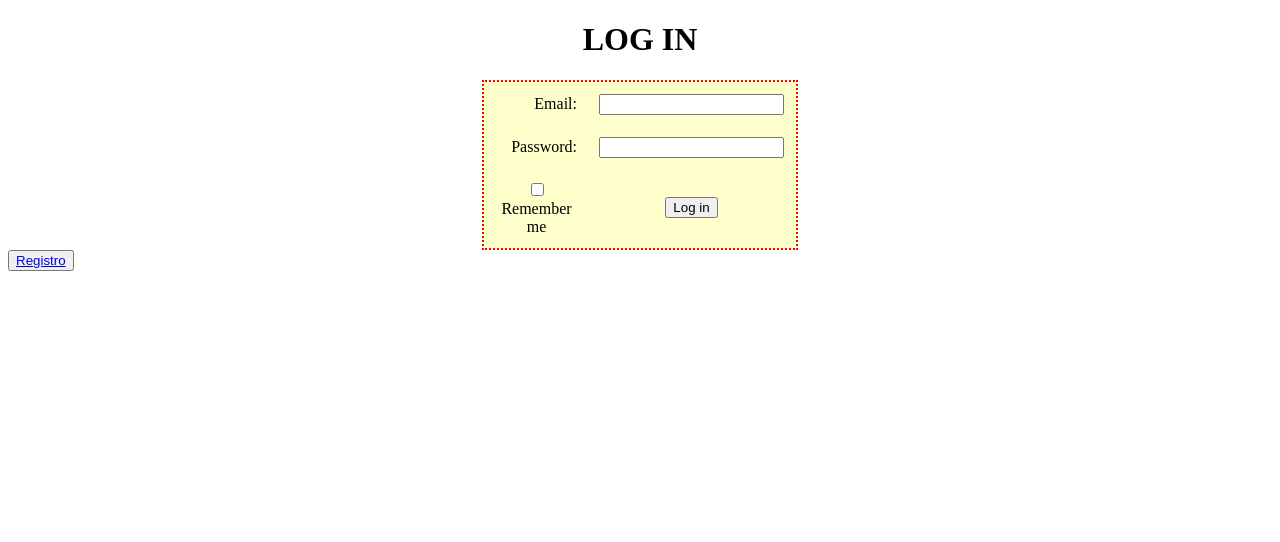
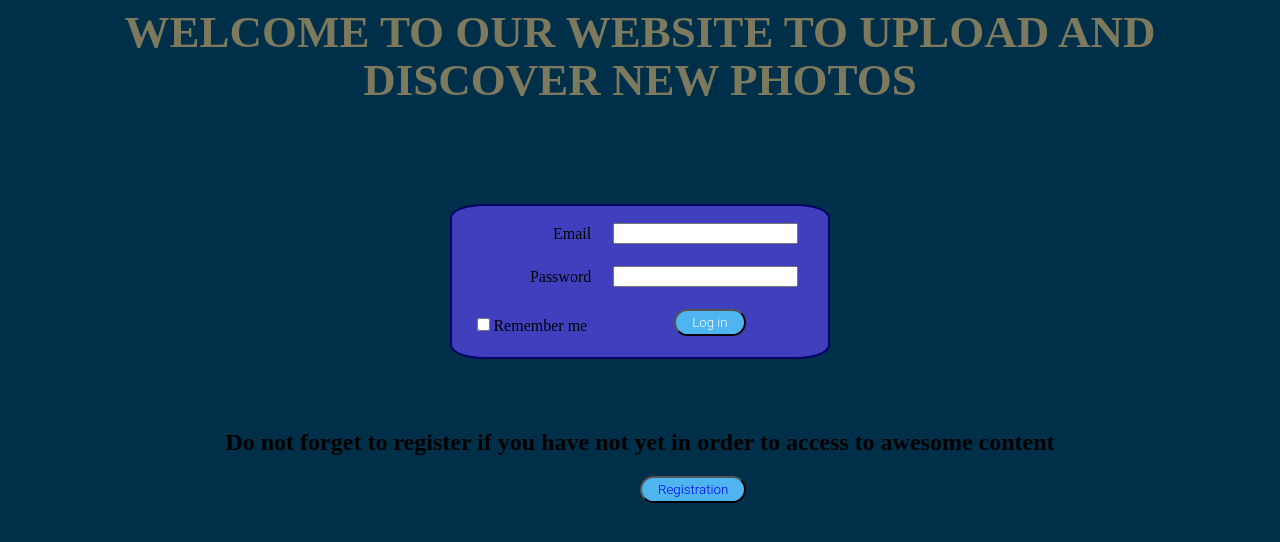
Before and after one commit to Pablo-Roncero/PHP_BLOG_LOGIN, a PHP site: page / in a window 1280 px wide. Shown: the top 542 px of the page. Run offline with PHP 8.4, Linux system fonts and the light colour scheme.

Commit message:
Style first part

```diff
--- a/View/Form_View.php
+++ b/View/Form_View.php
@@ -3,50 +3,31 @@
 <head>
     <meta charset="UTF-8">
     <meta name="viewport" content="width=device-width, initial-scale=1.0">
+    <link rel="stylesheet" href="style.css">
     <title>LOG IN</title>
     <style>
 
-        h1 {
-            text-align: center;
-        }
-
         table {
-            width: 25%;
-            background-color: #FFC;
-            border: 2px dotted #F00;
+            width: 30%;
             margin: auto;
-        }
-
-        .izq {
-            text-align: right;
-        }
-
-        .der {
-            text-align: left;
-        }
-
-        td {
-
-            text-align: center;
-            padding: 10px;
         }
 
     </style>
 </head>
 <body>
 
-<h1>LOG IN</h1>
+<h1>WELCOME TO OUR WEBSITE TO UPLOAD AND DISCOVER NEW PHOTOS</h1>
 
 <form action="Model/Login_Model.php" method="post">
 
     <table>
 
         <tr>
-            <td class="izq">Email:</td><td class="der"><input type="email" name="login" /></td>
+            <td class="izq">Email</td><td class="der"><input type="email" name="login" /></td>
         </tr>
 
         <tr>
-            <td class="izq">Password:</td>
+            <td class="izq">Password</td>
             <td class="der"><input type="password" name="password">
             </td>
         </tr>
@@ -57,12 +38,5 @@
 
 </form>
 
-<?php
-
-
-
-
-?>
-
 </body>
 </html>
--- a/index.php
+++ b/index.php
@@ -41,7 +41,9 @@ a la página de inicio de sesión o a la de registro en un caso dado -->
 
         require_once("View/Form_View.php");
 
-        echo "<button><a href='Model/Registration_Model.php'>Registro</a></button>";
+        echo "<div class='register'>
+        <h2>Do not forget to register if you have not yet in order to access to awesome content</h2>
+        <button><a href='Model/Registration_Model.php'>Registration</a></button></div>";
 
     }
 
--- /dev/null
+++ b/style.css
@@ -0,0 +1,114 @@
+/* File to give the style to the whole webapp */
+
+/* First we give style to headers */
+
+h1 {
+    color: #7c795d;
+    font-family: 'Trocchi', serif;
+    font-size: 45px;
+    font-weight: bold;
+    line-height: 48px;
+    margin: 0;
+    text-align: center;
+
+}
+
+h2 {
+    text-align: center;
+}
+
+/* Body background color */
+
+body {
+    background-color: #003049;
+}
+
+/* Style to the forms embedded in tables */
+
+form {
+
+    position: relative;
+    top: 100px;
+
+}
+
+table {
+    width:50%;
+	margin:auto;
+	background-color:#4040bf;
+	border:solid 2px #000066;
+    padding:5px;
+    border-radius: 9%;
+
+}
+
+.izq {
+    text-align: right;
+}
+
+.der {
+    text-align: left;
+}
+
+td {
+
+    text-align: center;
+    padding: 10px;
+}
+
+input[type="submit"] {
+    display:inline-block;
+    padding:0.3em 1.2em;
+    margin:0 0.3em 0.3em 0;
+    border-radius:2em;
+    box-sizing: border-box;
+    text-decoration:none;
+    font-family:'Roboto',sans-serif;
+    font-weight:300;
+    color:#FFFFFF;
+    background-color:#4eb5f1;
+    text-align:center;
+    transition: all 0.2s;
+    cursor: pointer;
+}
+
+input[type="submit"]:hover {
+    background-color:#4095c6;
+}
+
+/* Registration style */
+
+.register {
+
+    position: relative;
+    top: 150px;
+
+}
+
+.register button {
+    position: relative;
+    left: 50%;
+    display:inline-block;
+    padding:0.3em 1.2em;
+    margin:0 0.3em 0.3em 0;
+    border-radius:2em;
+    box-sizing: border-box;
+    text-decoration:none;
+    font-family:'Roboto',sans-serif;
+    font-weight:300;
+    color:#FFFFFF;
+    background-color:#4eb5f1;
+    text-align:center;
+    transition: all 0.2s;
+    cursor: pointer;
+
+}
+
+.register button:hover {
+    background-color:#4095c6;
+
+}
+
+.register a {
+    text-decoration: none;
+}
```
Also changed, not shown: Model/Registration_Model.php (+14 -24 lines), View/FormBlog_View.php (+6 -14 lines).
